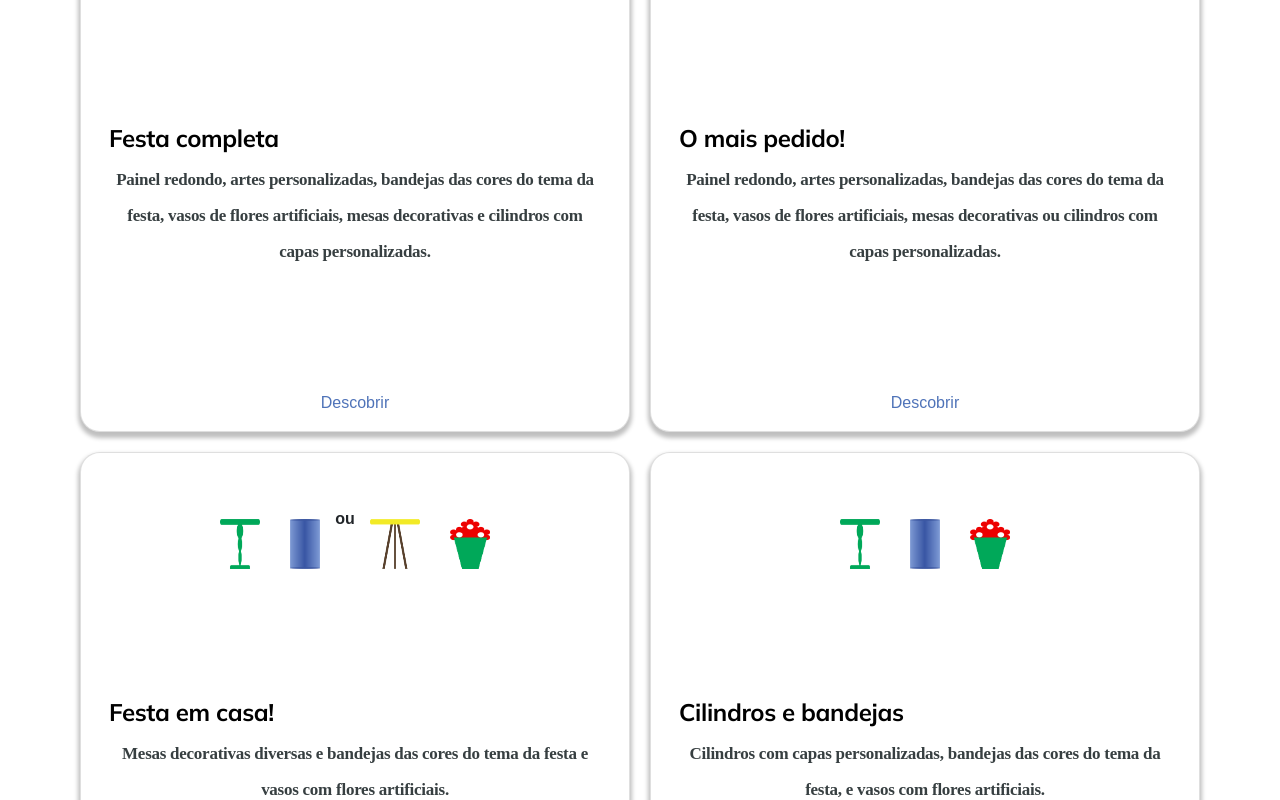
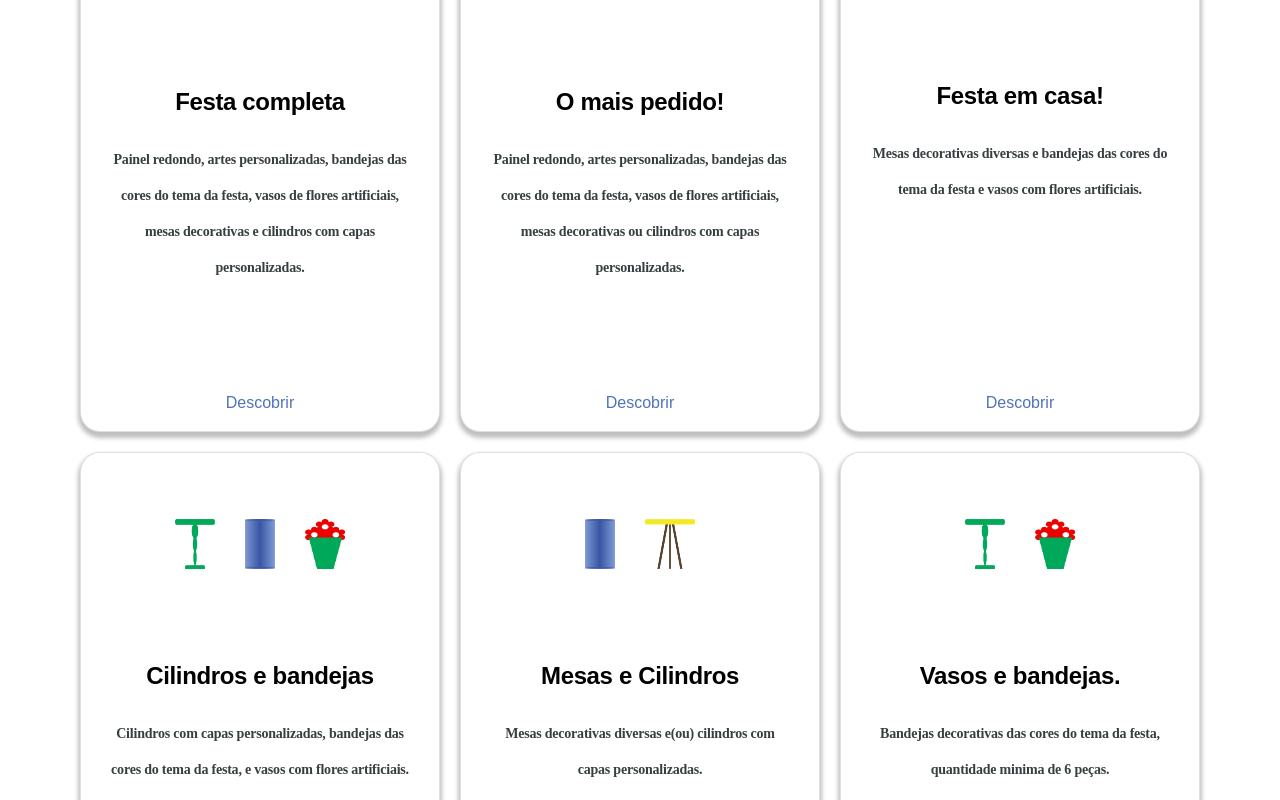
Before and after one commit to andraderafa72/koisaradafestas-frontend, a React (Create React App) app: page / in a window 1280 px wide. Shown: the part 1200-2000 px from the top of the page. Built offline with nearby package versions, Linux system fonts and the light colour scheme.

Commit message:
Animations added (Cards and Hero);
• Section 'Kits' finished.
Animations made with AOS library

```diff
--- a/public/index.html
+++ b/public/index.html
@@ -6,6 +6,7 @@
     <meta name="theme-color" content="#000000" />
     <link rel="preconnect" href="https://fonts.gstatic.com">
     <link href="https://cdn.jsdelivr.net/npm/bootstrap@5.0.0-beta1/dist/css/bootstrap.min.css" rel="stylesheet" integrity="sha384-giJF6kkoqNQ00vy+HMDP7azOuL0xtbfIcaT9wjKHr8RbDVddVHyTfAAsrekwKmP1" crossorigin="anonymous">
+    <link rel="stylesheet" href="https://unpkg.com/aos@next/dist/aos.css" />
     <title>React App</title>
   </head>
   <body>
@@ -13,5 +14,9 @@
     <div id="root"></div>
 
     <script src="https://cdn.jsdelivr.net/npm/bootstrap@5.0.0-beta1/dist/js/bootstrap.bundle.min.js" integrity="sha384-ygbV9kiqUc6oa4msXn9868pTtWMgiQaeYH7/t7LECLbyPA2x65Kgf80OJFdroafW" crossorigin="anonymous"></script>
+    <script src="https://unpkg.com/aos@next/dist/aos.js"></script>
+    <script>
+      AOS.init();
+    </script>
   </body>
 </html>
--- a/src/Components/Hero/index.js
+++ b/src/Components/Hero/index.js
@@ -7,12 +7,12 @@ export default class Hero extends React.Component {
   render() {
     return (
       <section className="hero">
-        <h1>Simplefique sua maneira de fazer festas!</h1>
-        <p>
+        <h1 data-aos="fade-up" data-aos-duration="900">Simplefique sua maneira de fazer festas!</h1>
+        <p data-aos="fade-up" data-aos-duration="700">
           A Koisarada Festas esta aqui para te proporcionar a
           melhor experiênica com sua festa, do inicio ao fim.
         </p>
-        <div className="buttons">
+        <div className="buttons" data-aos="fade-up" data-aos-duration="600">
           <PrimaryButton href="#">Fale Conosco!</PrimaryButton>
           <SecondaryButton href="#">Veja Mais</SecondaryButton>
         </div>
--- a/src/Components/Kits/KitCeB/index.js
+++ b/src/Components/Kits/KitCeB/index.js
@@ -6,7 +6,7 @@ import Vasos from '../Icons/Vasos';
 export default class KitCeB extends React.Component {
   render() {
     return (
-      <div className=" col card">
+      <div className=" col card" data-aos="fade-up" data-aos-duration="1000" data-aos-delay="50">
         <div className="card-body c-b">
           <div>
             <div className="icons">
--- a/src/Components/Kits/KitCompleto/index.js
+++ b/src/Components/Kits/KitCompleto/index.js
@@ -8,7 +8,7 @@ import Painel from '../Icons/Painel';
 export default class KitCeB extends React.Component {
   render() {
     return (
-      <div className=" col card">
+      <div className=" col card" data-aos="fade-up" data-aos-duration="600" data-aos-delay="50">
         <div className="card-body c-b">
           <div>
             <div className="icons">
--- a/src/Components/Kits/KitEmCasa/index.js
+++ b/src/Components/Kits/KitEmCasa/index.js
@@ -7,7 +7,7 @@ import Mesas from '../Icons/Mesas';
 export default class KitEmCasa extends React.Component {
   render() {
     return (
-      <div className=" col card">
+      <div className=" col card" data-aos="fade-up" data-aos-duration="1000" data-aos-delay="50">
         <div className="card-body c-b">
           <div>
             <div className="icons">
--- a/src/Components/Kits/KitFavorito/index.js
+++ b/src/Components/Kits/KitFavorito/index.js
@@ -8,7 +8,7 @@ import Painel from '../Icons/Painel';
 export default class KitFavorito extends React.Component {
   render() {
     return (
-      <div className=" col card">
+      <div className=" col card" data-aos="fade-up" data-aos-duration="800" data-aos-delay="50">
         <div className="card-body c-b">
           <div>
             <div className="icons">
--- a/src/Components/Kits/KitMeC/index.js
+++ b/src/Components/Kits/KitMeC/index.js
@@ -5,14 +5,14 @@ import Mesas from '../Icons/Mesas';
 export default class KitCeB extends React.Component {
   render() {
     return (
-      <div className=" col card">
+      <div className=" col card" data-aos="fade-up" data-aos-duration="1200" data-aos-delay="50">
         <div className="card-body c-b">
           <div>
             <div className="icons">
               <Cilindros />
               <Mesas />
             </div>
-            <h1>Festa completa</h1>
+            <h1>Mesas e Cilindros</h1>
             <p>
               Mesas decorativas diversas e(ou) cilindros com capas personalizadas.
             </p>
--- a/src/Components/Kits/KitVeB/index.js
+++ b/src/Components/Kits/KitVeB/index.js
@@ -5,7 +5,7 @@ import Vasos from '../Icons/Vasos';
 export default class KitCeB extends React.Component {
   render() {
     return (
-      <div className=" col card">
+      <div className=" col card" data-aos="fade-up" data-aos-duration="1400" data-aos-delay="50">
         <div className="card-body c-b">
           <div>
             <div className="icons">
--- a/src/Components/Kits/index.js
+++ b/src/Components/Kits/index.js
@@ -11,8 +11,8 @@ export default class Kits extends React.Component {
   render() {
     return (
       <section className="kits container" id="kits">
-        <h1>Conheça nossos Kits!</h1>
-        <h5>Artes personalizadas feitas com papel. Veja alguns em nossa galeria.</h5>
+        <h1 className="kits-title">Conheça nossos Kits!</h1>
+        <h5 className="kits-subtitle">Artes personalizadas feitas com papel. Veja alguns em nossa galeria.</h5>
         <div className="row">
           <KitCompleto />
           <KitFavorito />
--- a/src/Components/Kits/style.css
+++ b/src/Components/Kits/style.css
@@ -6,7 +6,7 @@
   font-family: 'Montserrat', sans-serif;
 }
 
-.kits h1{
+.kits h1.kits-title{
   padding-top: 100px;
   font-family: 'Mulish';
   font-style: normal;
@@ -17,7 +17,7 @@
   letter-spacing: 0.2px;
   color: #000000;
 }
-.kits h5{
+.kits h5.kits-subtitle{
   margin-bottom: 40px;
   font-family: 'Mulish';
   font-style: normal;
@@ -27,6 +27,14 @@
   text-align: left;
   letter-spacing: 0.3px;
   color: #737B7D;
+}
+
+.kits h1{
+  padding-top: 4rem;
+}
+
+.kits p{
+  padding-top: 1rem;
 }
 
 .card-body{
@@ -42,7 +50,7 @@
   font-family: Montserrat;
   font-style: normal;
   font-weight: bold;
-  font-size: 17px;
+  font-size: 16px;
   line-height: 36px;
   text-align: center;
   letter-spacing: -0.015em;
@@ -59,7 +67,7 @@
 }
 
 .card{
-  min-width: 25rem;
+  min-width: 20rem;
   height: 35rem;
   border-radius: 20px;
   box-shadow: 0px 4px 4px 2px rgba(0, 0, 0, 0.25);
@@ -82,3 +90,22 @@
 .icons img{
   margin: 50px 15px 0;
 }
+
+@media (max-width: 1400px){
+  .card p{
+    margin: 0 auto;
+    width: 300px;
+    font-size: 14px;
+  }
+}
+@media(max-width: 992px){
+  .card p{
+    margin: 0 auto;
+    width: 300px;
+    font-size: 14px;
+  }
+  .card img{
+    width: 30px;
+    height: 40px;
+  }
+}
```
